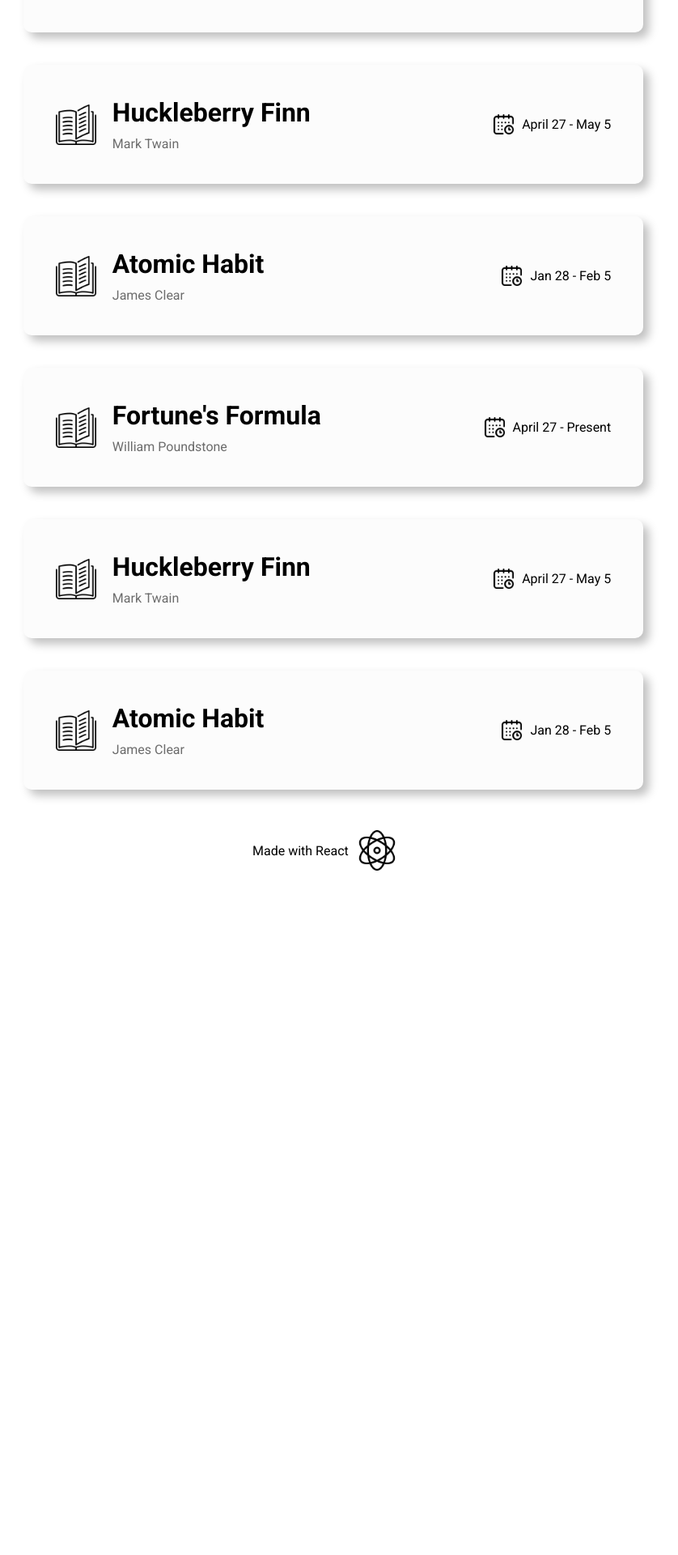
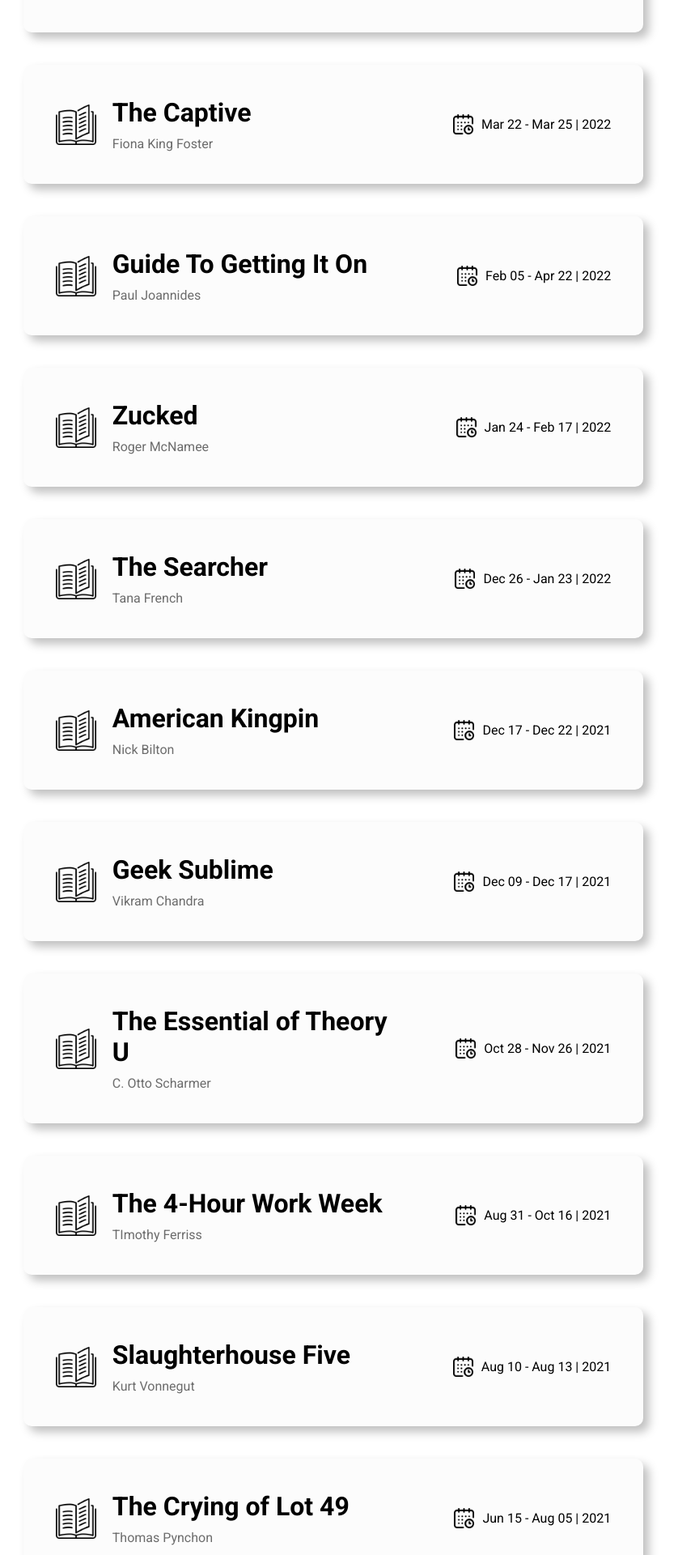
Before and after one commit to hydenp/hydens-bookshelf, a React (Create React App) app: page / in a window 1280 px wide. Shown: the part 520-2440 px from the top of the page at 81% size, without its empty margins (228-1066 px from the left). Before the commit the page ends 1620 px from the top, so only its background shows below. Built offline with nearby package versions, Linux system fonts and the light colour scheme.

Commit message:
move data to own file and add year and tldr fields

```diff
--- a/src/App.js
+++ b/src/App.js
@@ -4,52 +4,8 @@
 import {useMediaQuery} from "react-responsive";
 import Quotes from "./components/Quotes";
 
-const data = {
-  books : [
-    {
-      title: 'Fortune\'s Formula',
-      author: 'William Poundstone',
-      startDate: 'April 27',
-      endDate: '',
-      rating: 0
-    },
-    {
-      title: 'Huckleberry Finn',
-      author: 'Mark Twain',
-      startDate: 'April 27',
-      endDate: 'May 5',
-      rating: 2
-    },
-    {
-      title: 'Atomic Habit',
-      author: 'James Clear',
-      startDate: 'Jan 28',
-      endDate: 'Feb 5',
-      rating: 3
-    },
-    {
-      title: 'Fortune\'s Formula',
-      author: 'William Poundstone',
-      startDate: 'April 27',
-      endDate: '',
-      rating: 0
-    },
-    {
-      title: 'Huckleberry Finn',
-      author: 'Mark Twain',
-      startDate: 'April 27',
-      endDate: 'May 5',
-      rating: 2
-    },
-    {
-      title: 'Atomic Habit',
-      author: 'James Clear',
-      startDate: 'Jan 28',
-      endDate: 'Feb 5',
-      rating: 3
-    }
-  ]
-}
+import data from './books.json'
+
 
 function App() {
 
--- /dev/null
+++ b/src/books.json
@@ -0,0 +1,164 @@
+{
+  "books": [
+    {
+      "title": "Fortune's Formula",
+      "author": "William Poundstone",
+      "genre": "Fiction",
+      "rating": 0,
+      "startDate": "Apr 23",
+      "endDate": "",
+      "year": 2022,
+      "tldr":""
+    },
+    {
+      "title": "The Captive",
+      "author": "Fiona King Foster",
+      "genre": "Novel",
+      "rating": 2,
+      "startDate": "Mar 22",
+      "endDate": "Mar 25",
+      "year": 2022,
+      "tldr":"A fun fast read. I enjoyed while on a short trip to Mexico."
+    },
+    {
+      "title": "Guide To Getting It On",
+      "author": "Paul Joannides",
+      "genre": "Self-help",
+      "rating": 3,
+      "startDate": "Feb 05",
+      "endDate": "Apr 22",
+      "year": 2022,
+      "tldr": ""
+    },
+    {
+      "title": "Zucked",
+      "author": "Roger McNamee",
+      "genre": "Political Science",
+      "rating": 0,
+      "startDate": "Jan 24",
+      "endDate": "Feb 17",
+      "year": 2022,
+      "tldr": ""
+    },
+    {
+      "title": "The Searcher",
+      "author": "Tana French",
+      "genre": "Novel",
+      "rating": 2,
+      "startDate": "Dec 26",
+      "endDate": "Jan 23",
+      "year": 2022,
+      "tldr": ""
+    },
+    {
+      "title": "American Kingpin",
+      "author": "Nick Bilton",
+      "genre": "Biography, True Crime",
+      "rating": 3,
+      "startDate": "Dec 17",
+      "endDate": "Dec 22",
+      "year": 2021,
+      "tldr": ""
+    },
+    {
+      "title": "Geek Sublime",
+      "author": "Vikram Chandra",
+      "genre": "Biography",
+      "rating": 2,
+      "startDate": "Dec 09",
+      "endDate": "Dec 17",
+      "year": 2021,
+      "tldr": ""
+    },
+    {
+      "title": "The Essential of Theory U",
+      "author": "C. Otto Scharmer",
+      "genre": "Self-help",
+      "rating": 0,
+      "startDate": "Oct 28",
+      "endDate": "Nov 26",
+      "year": 2021,
+      "tldr": ""
+    },
+    {
+      "title": "The 4-Hour Work Week",
+      "author": "TImothy Ferriss",
+      "genre": "Nonfiction, Self-help",
+      "rating": 1,
+      "startDate": "Aug 31",
+      "endDate": "Oct 16",
+      "year": 2021,
+      "tldr": ""
+    },
+    {
+      "title": "Slaughterhouse Five",
+      "author": "Kurt Vonnegut",
+      "genre": "Autobiography, Novel, War Drama",
+      "rating": 2,
+      "startDate": "Aug 10",
+      "endDate": "Aug 13",
+      "year": 2021,
+      "tldr": ""
+    },
+    {
+      "title": "The Crying of Lot 49",
+      "author": "Thomas Pynchon",
+      "genre": "Novel, Postmodern",
+      "rating": 1,
+      "startDate": "Jun 15",
+      "endDate": "Aug 05",
+      "year": 2021,
+      "tldr": ""
+    },
+    {
+      "title": "Atomic Habits",
+      "author": "James Clear",
+      "genre": "Self-help",
+      "rating": 3,
+      "startDate": "Jan 28",
+      "endDate": "Feb 05",
+      "year": 2021,
+      "tldr": ""
+    },
+    {
+      "title": "The Subtle Art of Not Giving a F*ck",
+      "author": "Mark Manson",
+      "genre": "Self-help",
+      "rating": 3,
+      "startDate": "Jan 11",
+      "endDate": "Jan 17",
+      "year": 2021,
+      "tldr": ""
+    },
+    {
+      "title": "The Master Algorithm",
+      "author": "Pedro Domingos",
+      "genre": "Science, Technology",
+      "rating": 2,
+      "startDate": "Mar 28",
+      "endDate": "May 22",
+      "year": 2021,
+      "tldr": ""
+    },
+    {
+      "title": "Brave New World",
+      "author": "Aldous Huxley",
+      "genre": "Dystopian Fiction, Novel, Science Fiction",
+      "rating": 2,
+      "startDate": "Dec 25",
+      "endDate": "Jan 02",
+      "year": 2021,
+      "tldr": ""
+    },
+    {
+      "title": "The Fourth Industrial Revoultion",
+      "author": "Klause Schwab",
+      "genre": "Economics, Science",
+      "rating": 2,
+      "startDate": "Feb 06",
+      "endDate": "Mar 16",
+      "year": 2021,
+      "tldr": ""
+    }
+  ]
+}
--- a/src/components/BookCard.js
+++ b/src/components/BookCard.js
@@ -29,7 +29,7 @@
         </div>
         <div style={styles.cardContentRight}>
           <img style={styles.calendarImage} src={calendarLogo} alt="calendar-icon" />
-          <p style={styles.dateText}>{props.book.startDate} - {props.book.endDate === '' ? 'Present' : props.book.endDate }</p>
+          <p style={styles.dateText}>{props.book.startDate} - {props.book.endDate === '' ? 'Present' : props.book.endDate } | {props.book.year}</p>
         </div>
       </div>
 
@@ -39,7 +39,7 @@
            onMouseLeave={() => setIsShown(false)}>
         <div style={{width: '100%', padding: 20}}>
           <p style={styles.titleText}>TL;DR</p>
-          <p style={styles.authorText}>Here is some content about the book. I really did like it quite a lot, beyond that not sure what to say at this point </p>
+          <p style={styles.authorText}>{props.book.tldr === '' ? 'No thoughts yet' : props.book.tldr}</p>
         </div>
         <div style={{width: 225, display: 'flex', alignItems: 'center', justifyContent: 'center'}}>
           <Rating rating={props.book.rating}/>
--- a/src/components/BookCardMobile.js
+++ b/src/components/BookCardMobile.js
@@ -35,13 +35,11 @@
 
       {/*Back of Card */}
       <div style={styles.cardBody} onClick={handleClick}>
-        {/*<div style={{backgroundColor: 'green', width: '100%'}}>*/}
         <div style={{width: '100%', padding: 20}}>
           <p style={styles.titleText}>TL;DR</p>
-          <p style={styles.authorText}>Here is some content about the book. I really did like it quite a lot, beyond that not sure what to say at this point </p>
+          <p style={styles.authorText}>{props.book.tldr === '' ? 'No thoughts yet' : props.book.tldr}</p>
         </div>
         <div style={{width: 100, display: 'flex', alignItems: 'center', justifyContent: 'center'}}>
-          {/*<p style={{backgroundColor: 'red', padding: 10}}>rating will go here</p>*/}
           <Rating rating={props.book.rating}/>
         </div>
       </div>
@@ -66,14 +64,14 @@
     boxShadow: '7px 7px 12px rgba(0, 0, 0, 0.25)'
   },
   cardContentLeft: {
-    width: '65%',
+    width: '60%',
     display: 'flex',
     justifyContent: 'flex-start',
     alignItems: 'center',
     padding: 10,
   },
   cardContentRight: {
-    width: '35%',
+    width: '40%',
     display: 'flex',
     justifyContent: 'flex-end',
     alignItems: 'center',
```
